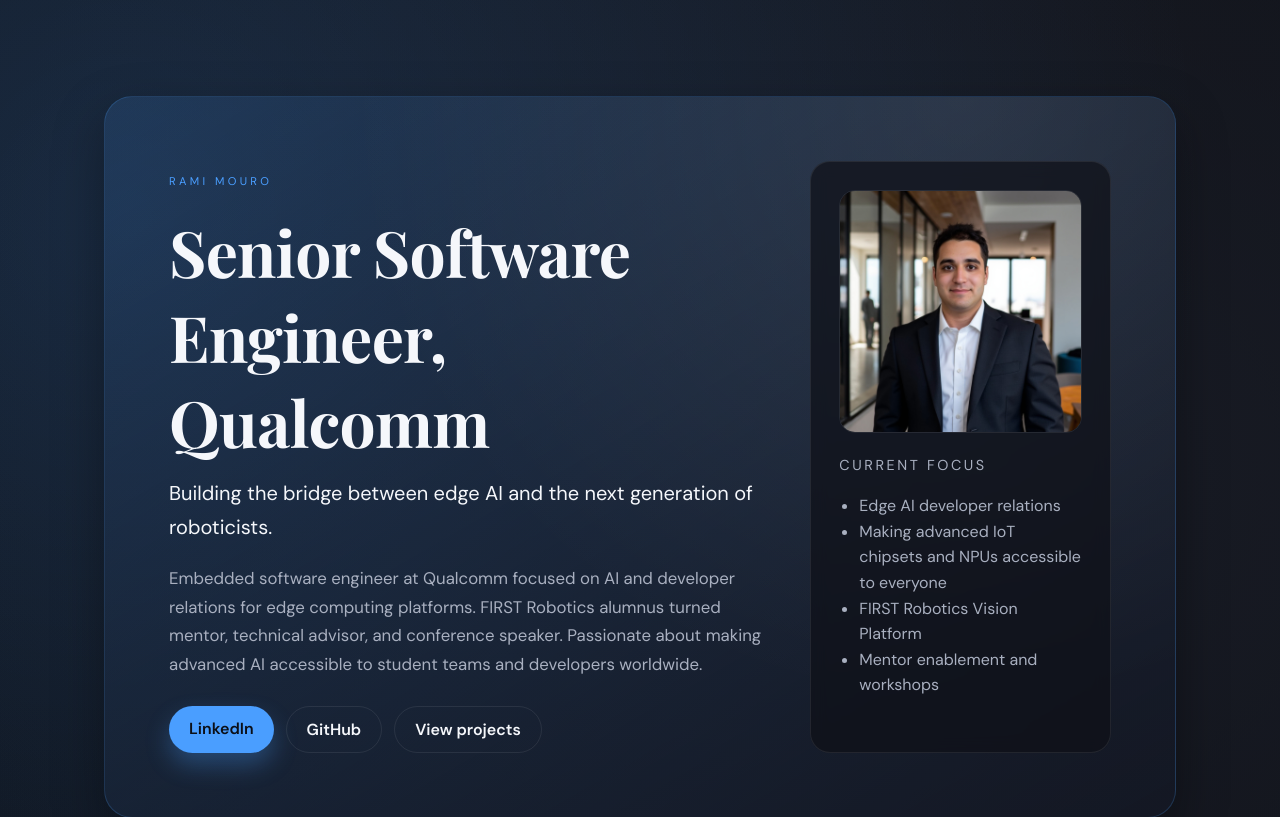
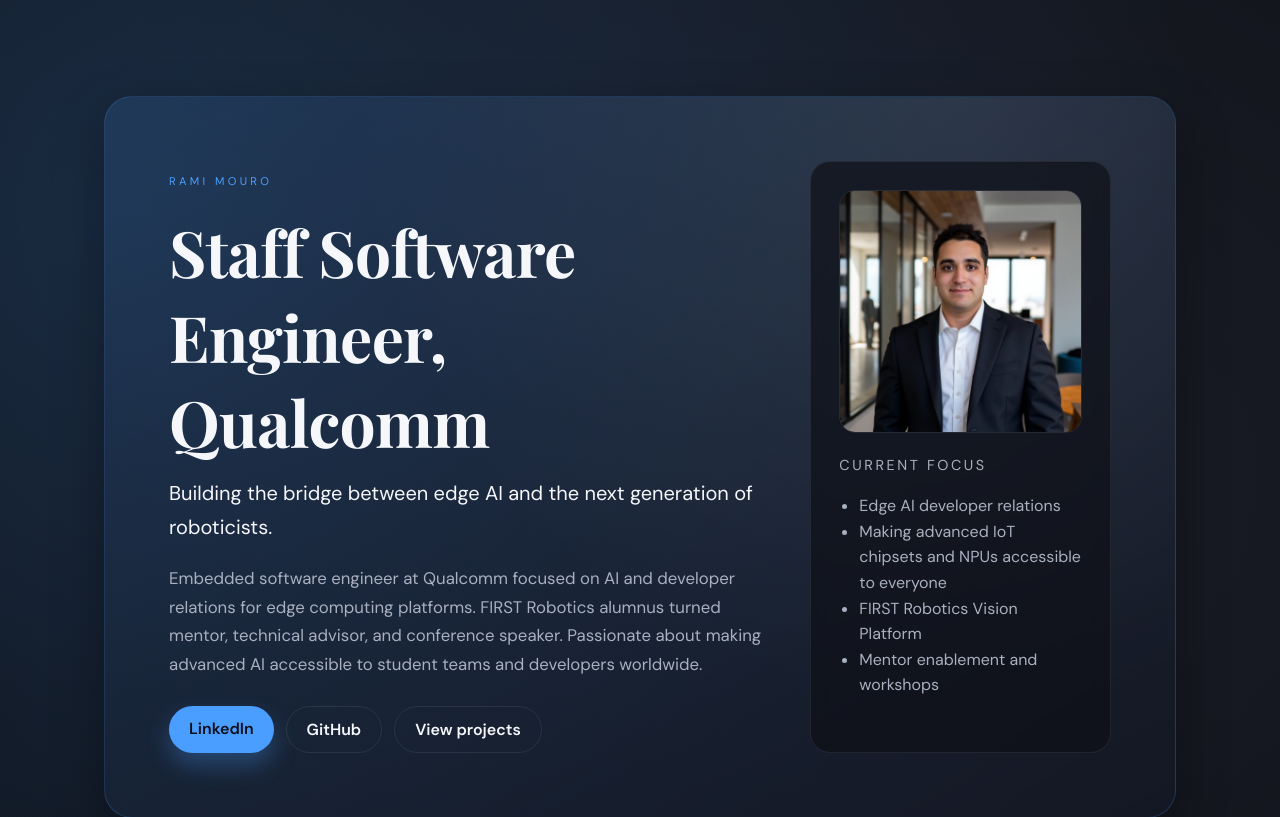
Before and after one commit to ramalamadingdong/mouro.ai, a Django app: page / in a window 1280 px wide. Shown: the part 58-875 px from the top of the page. Run offline with Django 5.2, Linux system fonts and the light colour scheme.

Commit message:
Update title and position in home.html to reflect current role as Staff Software Engineer

```diff
--- a/templates/web/home.html
+++ b/templates/web/home.html
@@ -1,13 +1,13 @@
 {% extends "base.html" %}
 {% load static %}
 
-{% block title %}Rami Mouro — Senior Software Engineer, Qualcomm{% endblock %}
+{% block title %}Rami Mouro — Staff Software Engineer, Qualcomm{% endblock %}
 
 {% block content %}
 <section class="hero" data-reveal>
     <div class="hero-copy">
         <p class="eyebrow">Rami Mouro</p>
-        <h1 class="title">Senior Software Engineer, Qualcomm</h1>
+        <h1 class="title">Staff Software Engineer, Qualcomm</h1>
         <p class="tagline">Building the bridge between edge AI and the next generation of roboticists.</p>
         <p class="subtitle">
             Embedded software engineer at Qualcomm focused on AI and developer relations for edge computing platforms.
```
